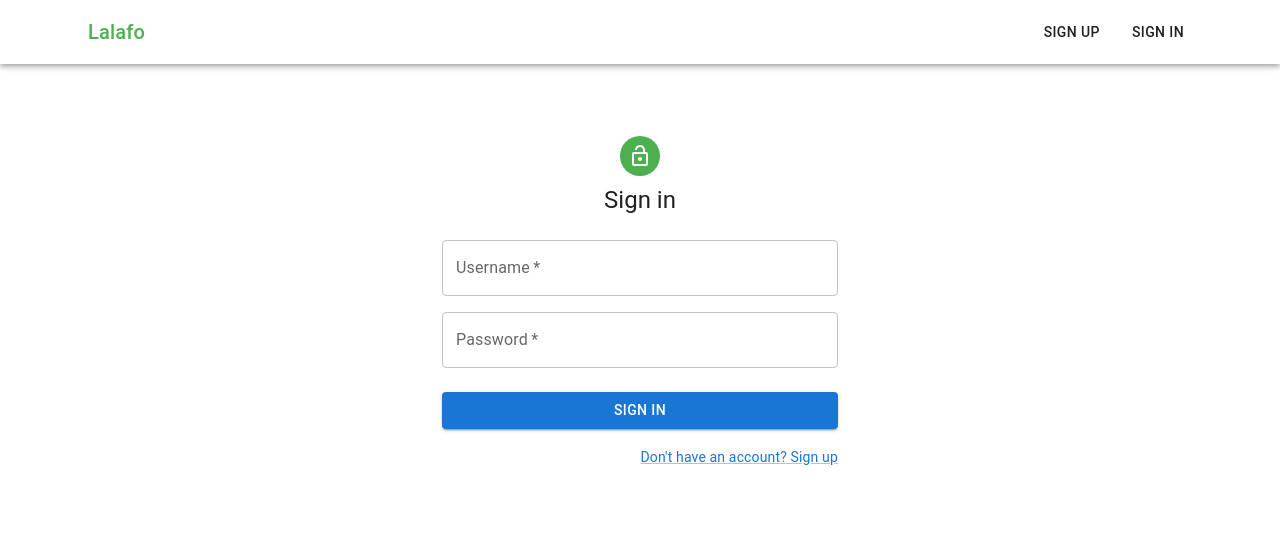
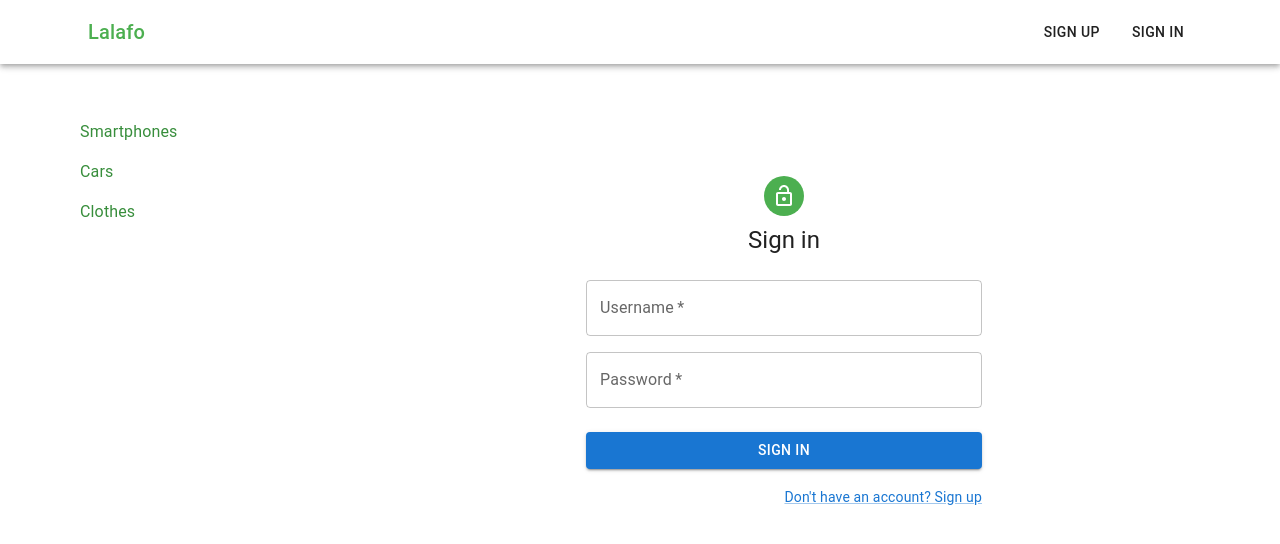
Before and after one commit to arnasir505/controlnaya11, a React (Vite) app in the folder frontend/: page /login in a window 1280 px wide. Shown: the top 544 px of the page. Built offline with nearby package versions, Linux system fonts and the light colour scheme.

Commit message:
Create side bar with categories, create products component

```diff
--- a/frontend/src/App.tsx
+++ b/frontend/src/App.tsx
@@ -4,6 +4,9 @@ import NotFound from './components/NotFound/NotFound';
 import Register from './containers/Register/Register';
 import Login from './containers/Login/Login';
 import NewProduct from './containers/NewProduct/NewProduct';
+import Products from './containers/Products/Products';
+import Sidebar from './components/Sidebar/Sidebar';
+import { Container, Grid } from '@mui/material';
 
 const App = () => {
   return (
@@ -11,15 +14,18 @@ const App = () => {
       <header>
         <Appbar />
       </header>
-      <main>
+      <Container>
+        <Grid container sx={{ py: 5 }}>
+          <Sidebar />
           <Routes>
-          <Route path='/' element={'Home'} />
+            <Route path='/' element={<Products />} />
             <Route path='/register' element={<Register />} />
             <Route path='/login' element={<Login />} />
             <Route path='/new-product' element={<NewProduct />} />
             <Route path='*' element={<NotFound />} />
           </Routes>
-      </main>
+        </Grid>
+      </Container>
     </>
   );
 };
--- /dev/null
+++ b/frontend/src/components/Sidebar/Sidebar.tsx
@@ -0,0 +1,27 @@
+import {
+  Grid,
+  List,
+  ListItem,
+  ListItemButton,
+  Typography,
+} from '@mui/material';
+import React from 'react';
+import { CATEGORIES } from '../../constants';
+
+const Sidebar: React.FC = () => {
+  return (
+    <Grid item xs={12} md={3}>
+      <List>
+        {CATEGORIES.map((category) => (
+          <ListItem key={category.name} disablePadding>
+            <ListItemButton>
+              <Typography sx={{ color: '#388e3c' }}>{category.name}</Typography>
+            </ListItemButton>
+          </ListItem>
+        ))}
+      </List>
+    </Grid>
+  );
+};
+
+export default Sidebar;
--- /dev/null
+++ b/frontend/src/containers/Products/Products.tsx
@@ -0,0 +1,20 @@
+import React, { useEffect } from 'react';
+import { useAppDispatch } from '../../app/hooks';
+import { fetchProducts } from '../../store/products/productsThunks';
+import { Grid } from '@mui/material';
+
+const Products: React.FC = () => {
+  const dispatch = useAppDispatch();
+
+  const getProducts = async () => {
+    await dispatch(fetchProducts());
+  };
+
+  useEffect(() => {
+    void getProducts();
+  }, []);
+
+  return <Grid item xs={12} md={9}>Products</Grid>;
+};
+
+export default Products;
```
Lines whose indentation alone changed are shown as unchanged.
